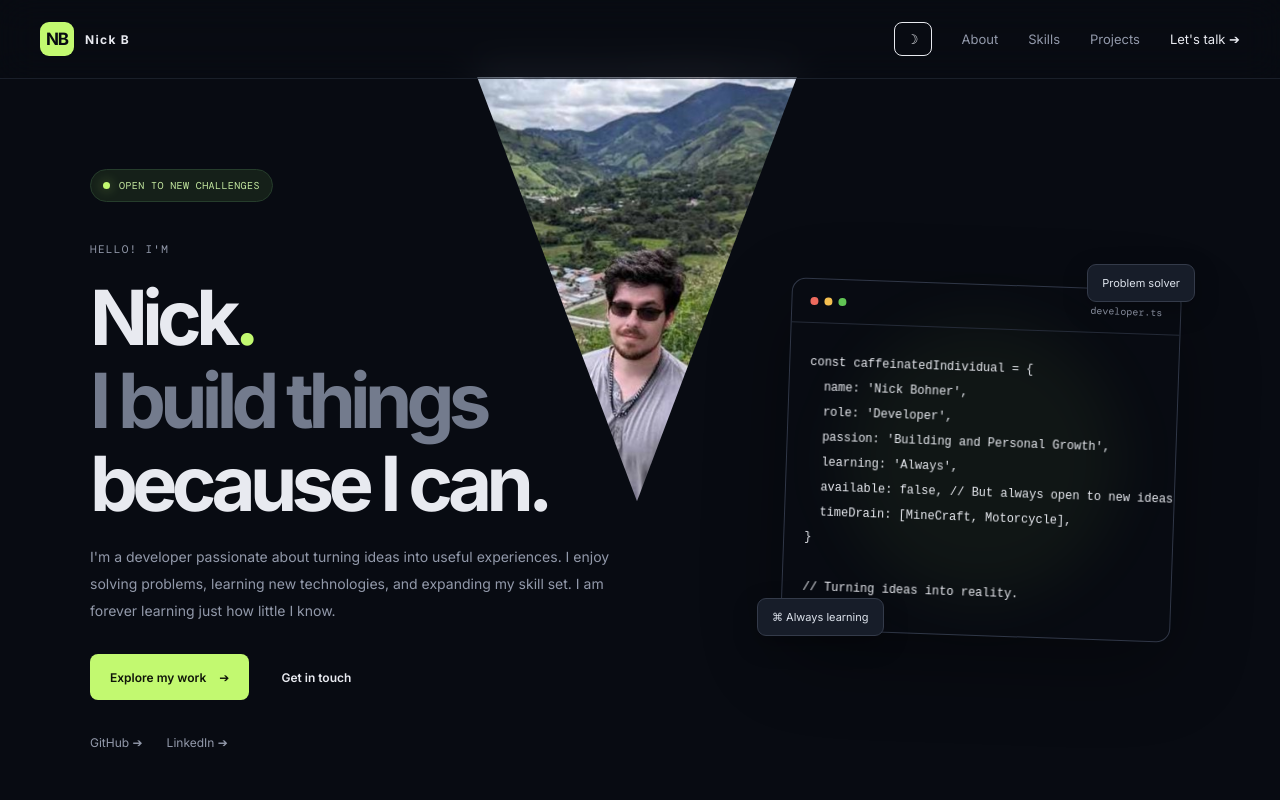
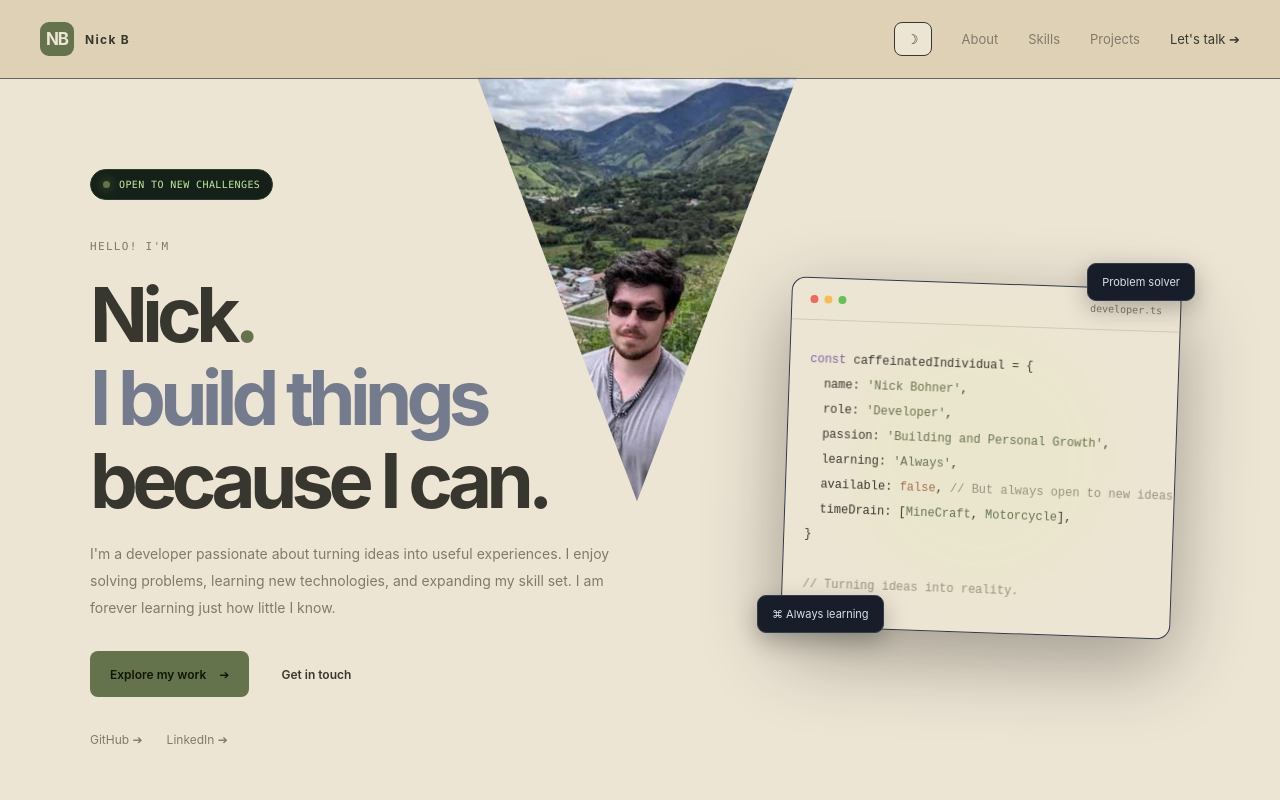
Before and after one commit to DarkNic/DarkNic.github.io, a React (Vite) app in the folder myProject/: page / in a window 1280 px wide. Shown: the top 800 px of the page. Built offline with nearby package versions, Linux system fonts and the light colour scheme.

Commit message:
removed unnecessary classes and styling from root stylesheet

```diff
--- a/myProject/src/Pages/index.css
+++ b/myProject/src/Pages/index.css
@@ -1,7 +1,34 @@
-@import url('https://fonts.googleapis.com/css2?family=DM+Mono:wght@400;500&family=Inter:wght@400;500;600;700;800&display=swap');
+/* Light theme */
+:root {
+  font-family: -apple-system, BlinkMacSystemFont, "Segoe UI", Roboto, Helvetica, Arial, sans-serif;
+  color: #38372f;
+  background: #ede5d4;
+  font-synthesis: none;
+  text-rendering: optimizeLegibility;
+  -webkit-font-smoothing: antialiased;
+  -moz-osx-font-smoothing: grayscale;
 
-:root {
-  font-family: 'Inter', sans-serif;
+  --bg: #ede5d4;
+  --header-bg: #c2aa7a55;
+  --card-bg: linear-gradient(145deg, #eee4ce, #d7c5a2);
+  --surface: #f7f2e8;
+  --surface-hover: #e9e0d0;
+  --border: #d5c9b5;
+  --text: #38372f;
+  --muted: #827a69;
+  --accent: #65734c;
+  --mono: ui-monospace, SFMono-Regular, Consolas, "Liberation Mono", monospace;
+  --content-width: 1100px;
+
+  --purple: #8060a3;
+  --green: #65734c;
+  --orange: #a66f52;
+  --comment: #98917f;
+}
+
+/* Dark theme */
+[data-theme="dark"] {
+  font-family: -apple-system, BlinkMacSystemFont, "Segoe UI", Roboto, Helvetica, Arial, sans-serif;
   color: #e8eaf0;
   background: #080b12;
   font-synthesis: none;
@@ -10,14 +37,42 @@
   -moz-osx-font-smoothing: grayscale;
 
   --bg: #080b12;
+  --header-bg: #080b12e0;
+  --card-bg: linear-gradient(145deg, #121722, #0d1119);
   --surface: #10141e;
   --surface-hover: #151b27;
   --border: #252b38;
   --text: #e8eaf0;
   --muted: #9299aa;
   --accent: #c2f970;
-  --mono: 'DM Mono', monospace;
+  --mono: ui-monospace, SFMono-Regular, Consolas, "Liberation Mono", monospace;
   --content-width: 1100px;
+
+  --purple: #c6a5f7;
+  --green: #c2f970;
+  --orange: #f2b47e;
+  --comment: #6e7a8d;
+}
+
+/* Apply theme variables */
+body {
+  background-color: var(--background);
+  color: var(--color);
+    margin: 0;
+  min-width: 320px;
+  transition:
+    background-color 0.25s ease,
+    color 0.25s ease;
+}
+
+.card {
+  background-color: var(--background);
+  border: 1px solid var(--border);
+}
+
+a {
+  color: var(--accent);
+    text-decoration: none;
 }
 
 * {
```
